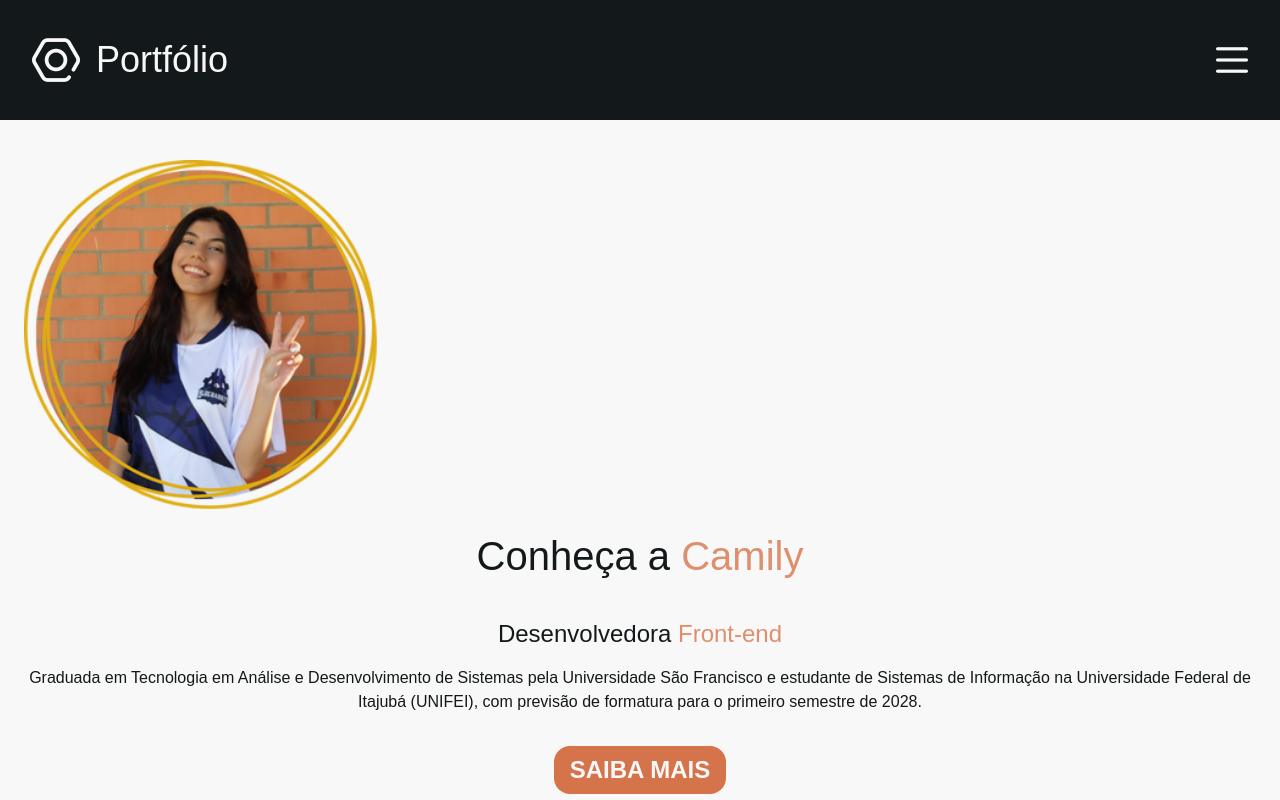
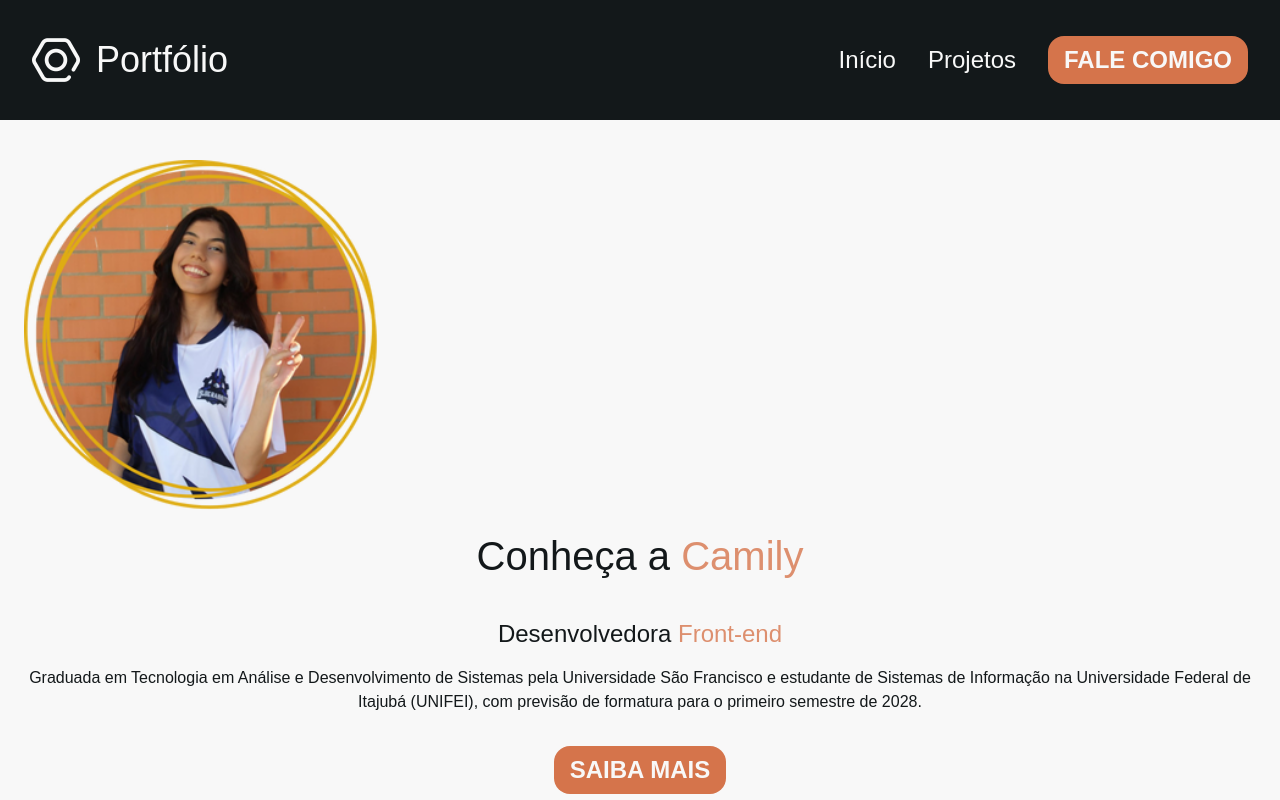
Before and after one commit to cavicf/PortfolioCapacitacao2, a website: page Portfolio/src/index.html in a window 1280 px wide. Shown: the top 800 px of the page. Drawn offline with Linux system fonts and the light colour scheme.

Commit message:
feat:header_responsiveness

```diff
--- a/Portfolio/src/index.html
+++ b/Portfolio/src/index.html
@@ -16,10 +16,16 @@
             </div>
             <h1 class="text-4xl">Portfólio</h1>
         </div>
-        <div class="size-8"><img src="./img/hamburguer.png" alt="icone de navbar"></div>
+        <div class="hidden lg:flex lg:flex-row items-center gap-8">
+            <a class="text-2xl hover:scale-105 hover:text-secondary transition duration-200" href="#home">Início</a>
+            <a class="text-2xl hover:scale-105 hover:text-secondary transition duration-200" href="#projetos">Projetos</a>
+            <a href="tel:+553599906-2468" target="_blank" class="text-2xl font-semibold text-white bg-secondary px-4 py-2 rounded-2xl hover:scale-105 transition duration-200">FALE COMIGO</a>
+
+        </div>
+        <div class="size-8 lg:hidden"><img src="./img/hamburguer.png" alt="icone de navbar"></div>
     </header>
 
-    <section class="text-black bg-white px-6 py-[2.5rem]">
+    <section id="home" class="text-black bg-white px-6 py-[2.5rem]">
         <img src="./img/camily.png" alt="foto da camily" class="min-w-[350px] min-h-[350px] mb-4">
         <div class="flex flex-col gap-12">
             <div class="text-center flex flex-col items-center gap-8">
@@ -45,7 +51,7 @@
         </div>
     </section>
 
-    <section class="flex flex-col items-center gap-8 bg-main px-6 py-8 text-black">
+    <section id="projetos" class="flex flex-col items-center gap-8 bg-main px-6 py-8 text-black">
         <h2 class="text-white font-extrabold text-2xl">ÚLTIMOS PROJETOS</h2>
         <div class="grid grid-flow-row grid-cols-1 gap-12">
             <div class="flex flex-col bg-white max-w-[380px] h-[400px] drop-shadow-lg rounded-lg p-3 gap-4">
```
Also changed, not shown: Portfolio/src/output.css.
